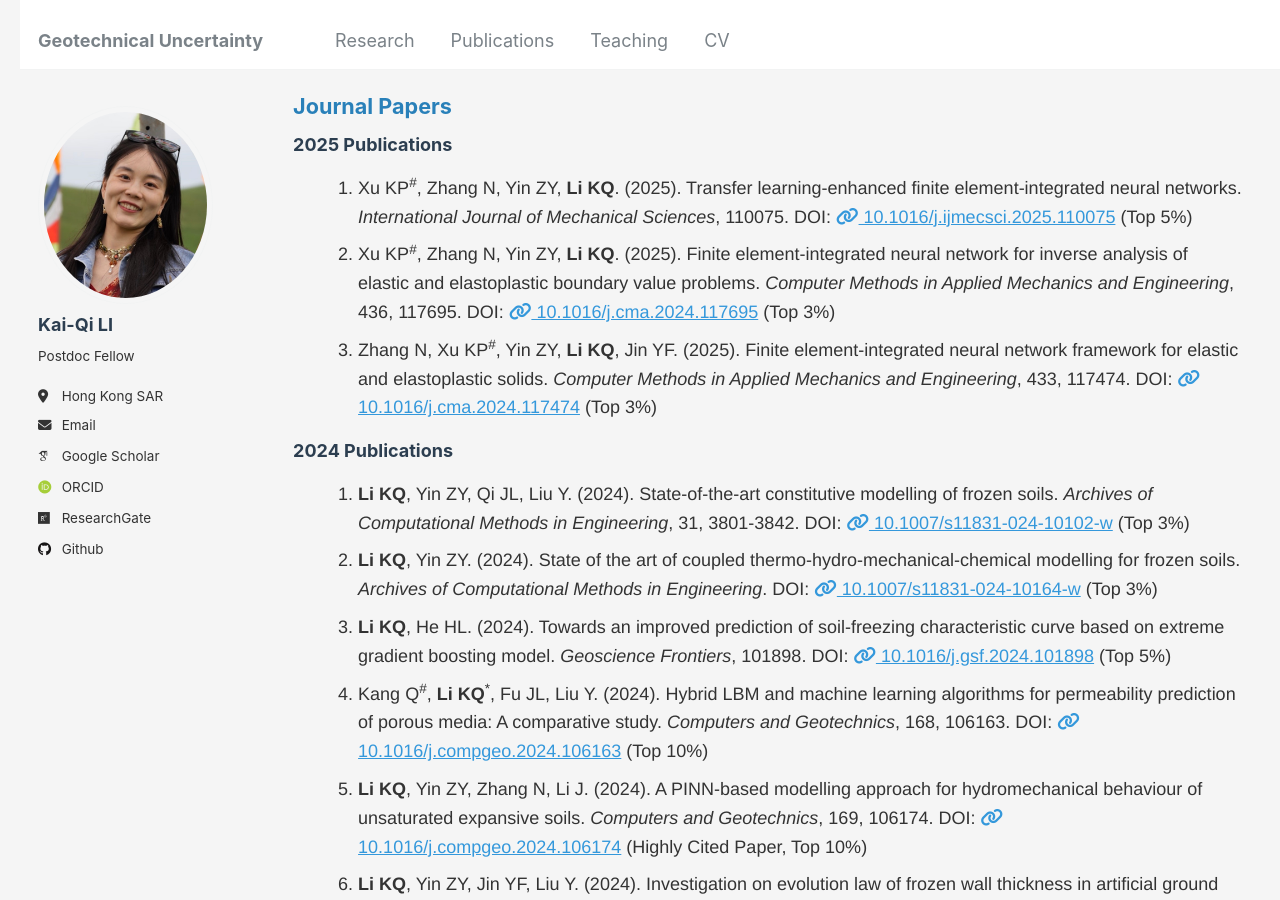
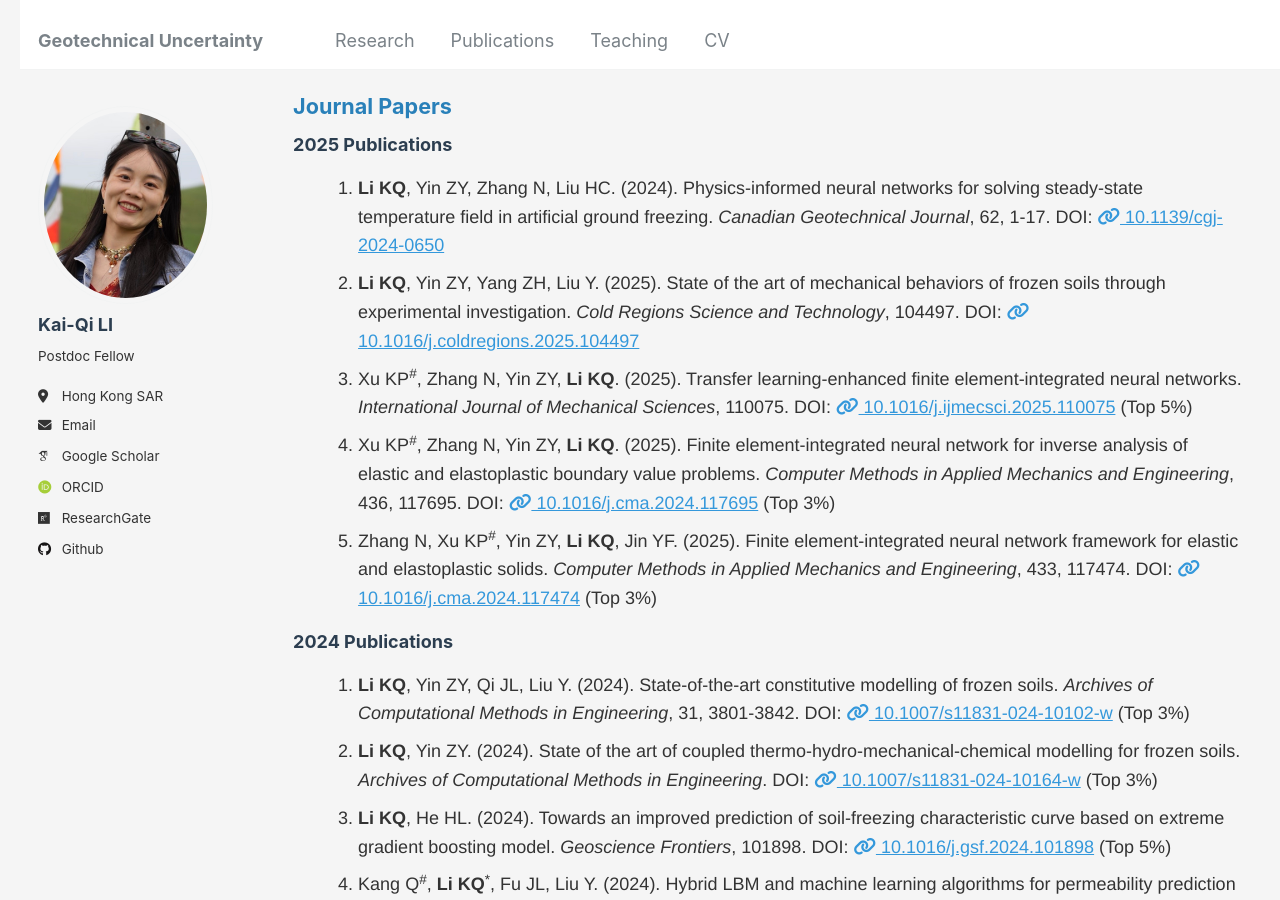
Before and after one commit to kqceeli/kqceeli.github.io, a Jekyll site: the page built from _pages/publications.html, in a window 1280 px wide and 900 px high. Built offline with Jekyll 4.4.1, drawn with Linux system fonts in a browser that asks for light colours; some web fonts are replaced.

Commit message:
Update publications.html

```diff
--- a/_pages/publications.html
+++ b/_pages/publications.html
@@ -88,6 +88,8 @@ author_profile: true
   <!-- 2025 Publications -->
   <h3>2025 Publications</h3>
   <ol>
+    <li><strong>Li KQ</strong>, Yin ZY, Zhang N, Liu HC. (2024). Physics-informed neural networks for solving steady-state temperature field in artificial ground freezing. <i>Canadian Geotechnical Journal</i>, 62, 1-17. DOI: <a href="https://cdnsciencepub.com/doi/10.1139/cgj-2024-0650" target="_blank"><i class="fas fa-link"></i> 10.1139/cgj-2024-0650</a></li>
+    <li><strong>Li KQ</strong>, Yin ZY, Yang ZH, Liu Y. (2025). State of the art of mechanical behaviors of frozen soils through experimental investigation. <i>Cold Regions Science and Technology</i>, 104497. DOI: <a href="https://doi.org/10.1016/j.coldregions.2025.104497" target="_blank"><i class="fas fa-link"></i> 10.1016/j.coldregions.2025.104497</a></li>
     <li>Xu KP<sup>#</sup>, Zhang N, Yin ZY, <strong>Li KQ</strong>. (2025). Transfer learning-enhanced finite element-integrated neural networks. <i>International Journal of Mechanical Sciences</i>, 110075. DOI: <a href="https://doi.org/10.1016/j.ijmecsci.2025.110075" target="_blank"><i class="fas fa-link"></i> 10.1016/j.ijmecsci.2025.110075</a> (Top 5%)</li>
     <li>Xu KP<sup>#</sup>, Zhang N, Yin ZY, <strong>Li KQ</strong>. (2025). Finite element-integrated neural network for inverse analysis of elastic and elastoplastic boundary value problems. <i>Computer Methods in Applied Mechanics and Engineering</i>, 436, 117695. DOI: <a href="https://doi.org/10.1016/j.cma.2024.117695" target="_blank"><i class="fas fa-link"></i> 10.1016/j.cma.2024.117695</a> (Top 3%)</li>
     <li>Zhang N, Xu KP<sup>#</sup>, Yin ZY, <strong>Li KQ</strong>, Jin YF. (2025). Finite element-integrated neural network framework for elastic and elastoplastic solids. <i>Computer Methods in Applied Mechanics and Engineering</i>, 433, 117474. DOI: <a href="https://doi.org/10.1016/j.cma.2024.117474" target="_blank"><i class="fas fa-link"></i> 10.1016/j.cma.2024.117474</a> (Top 3%)</li>
```
